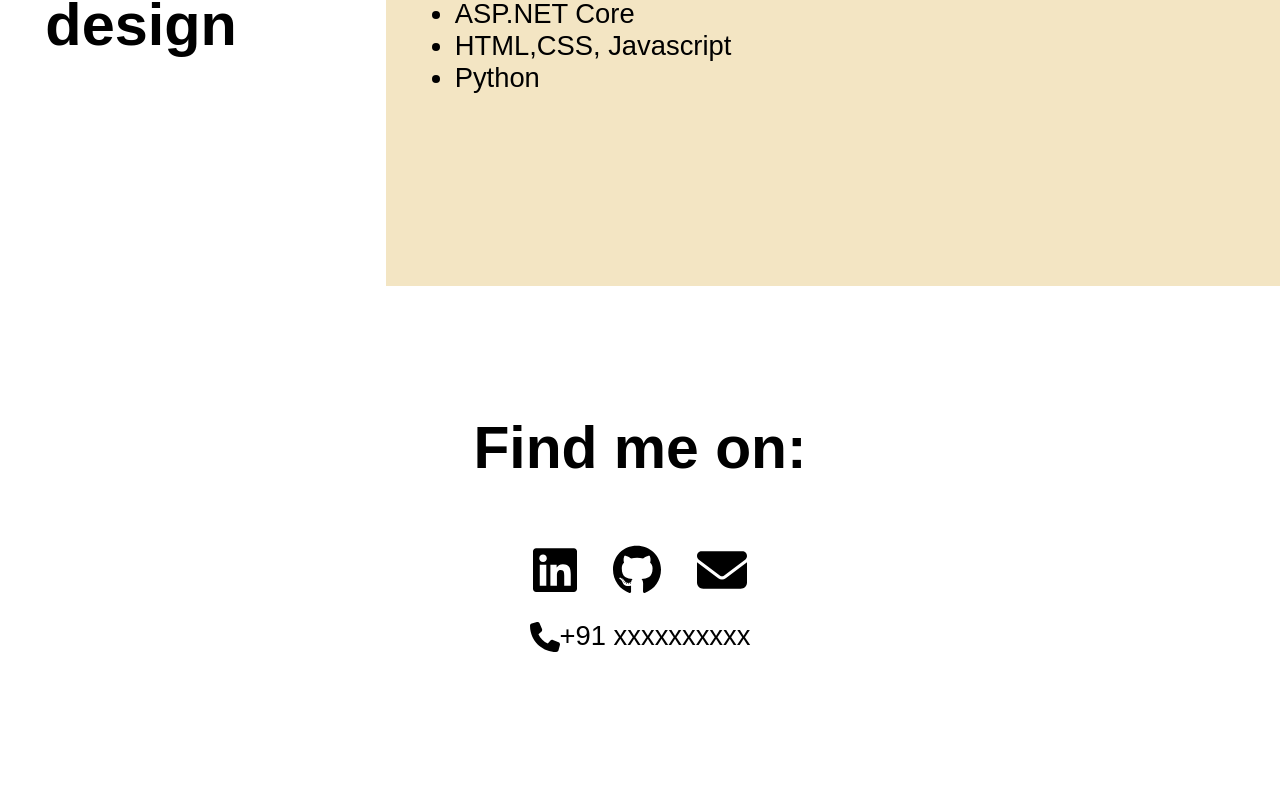
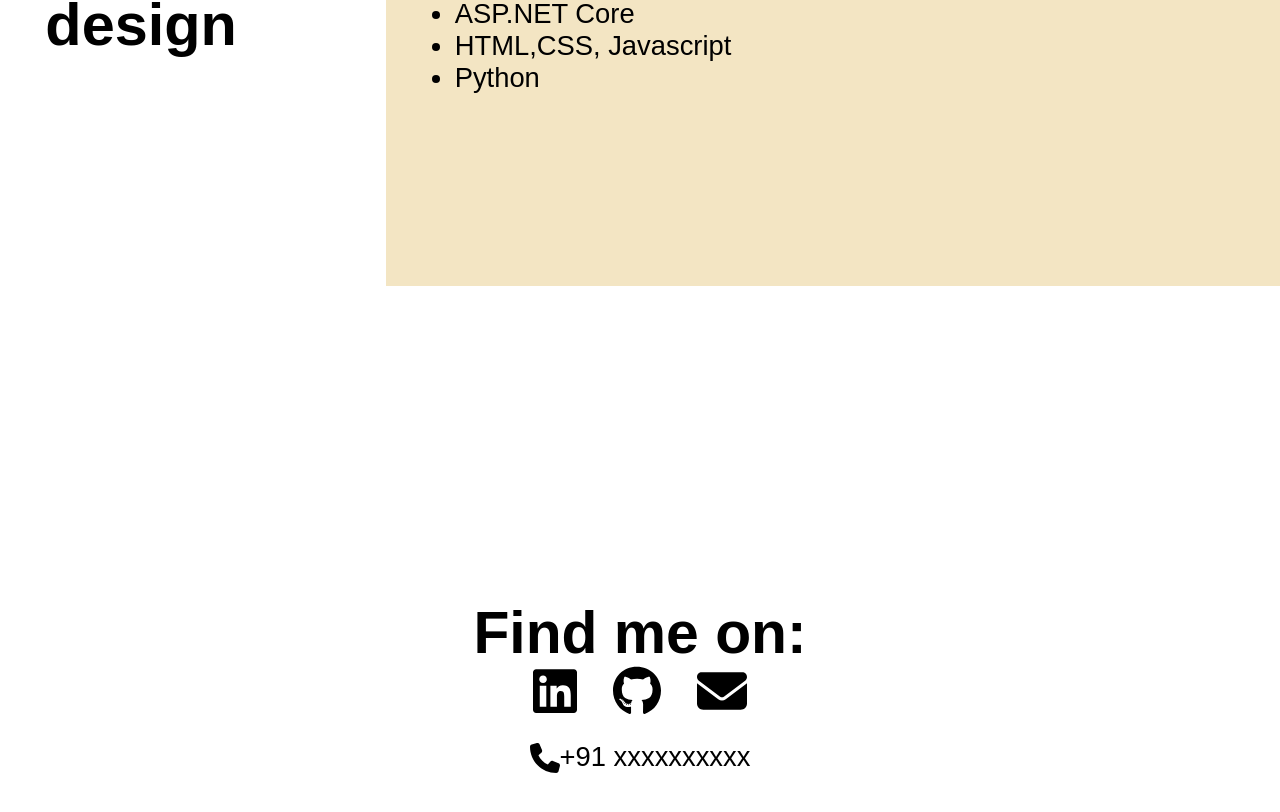
Before and after one commit to AbhishekAjoy/portfolio, an Angular app: page / in a window 1280 px wide. Shown: the part 1402-2214 px from the top of the page. Built offline with nearby package versions, Linux system fonts and the light colour scheme; a web font is replaced by a local one.

Commit message:
contact page centered

```diff
--- a/src/app/contact/contact.component.css
+++ b/src/app/contact/contact.component.css
@@ -1,5 +1,5 @@
 #find-text{
-    padding-top: 10vw;
+    /*padding-top: 10vw;*/
     font-size: calc(14px + 3.5vw);
 }
 a > img{
@@ -29,7 +29,7 @@ div > img{
 .links
 {
     cursor: pointer;
-    padding-top: 5vw;
+    /*padding-top: 5vw;*/
     display: flex;
     flex-direction: row;
     justify-content: space-around;
@@ -40,4 +40,5 @@ div > img{
     display: flex;
     flex-direction: column;
     align-items: center;
+    justify-content: center;
 }
```
